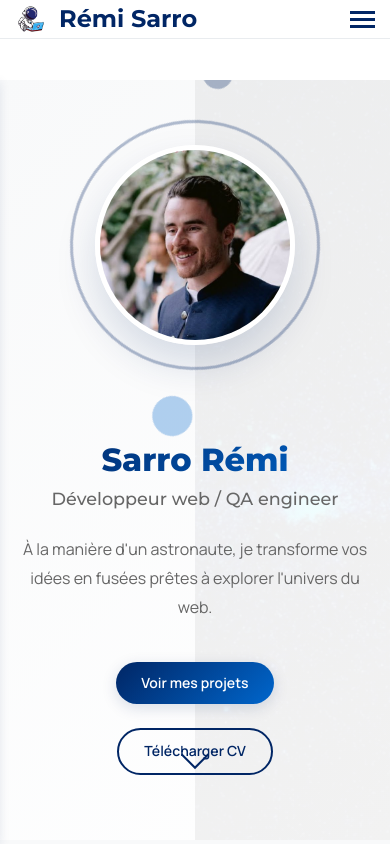
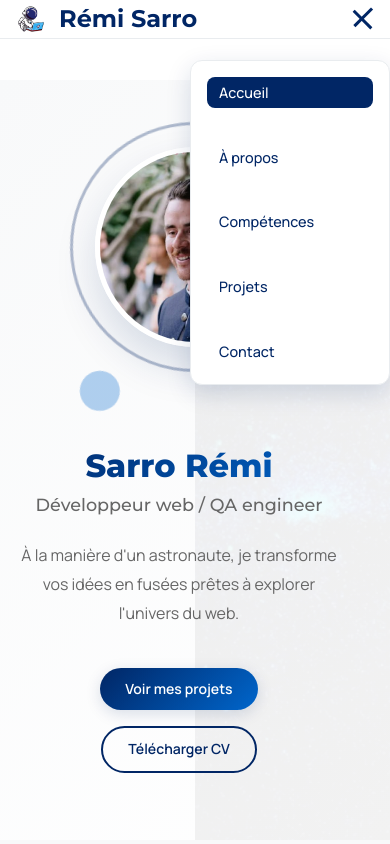
Before and after one commit to Spaceman-dev86/Portfolio-R-mi-SARRO, a plain HTML site: page index.html in a window 390 px wide. Both pictures are taken after a click on the element 362 px from the left and 19 px from the top of the page. Shown: the top 844 px of the page. Drawn offline with Linux system fonts and the light colour scheme.

Commit message:
modification CV

```diff
--- a/index.css
+++ b/index.css
@@ -354,33 +354,33 @@
         text-align: center;
     }
 
-    .hero-text {
-        padding-right: 0;
-        order: 2;
+    .hero-image {
+        order: -1;
     }
 
-    .hero-image {
-        order: 1;
+    .hero-image-wrapper {
+        max-width: 300px;
+        margin: 0 auto;
     }
 
-    .profile-image {
-        width: 300px;
-        height: 300px;
-    }
-
-    .hero-decoration {
-        width: 350px;
-        height: 350px;
+    .hero-buttons {
+        justify-content: center;
+        flex-wrap: wrap;
+        gap: 1rem;
     }
 
     .quick-about-content {
         grid-template-columns: 1fr;
-        gap: 2rem;
+        gap: 3rem;
         text-align: center;
     }
 
     .quick-about-stats {
         grid-template-columns: repeat(3, 1fr);
+    }
+
+    .scroll-indicator {
+        display: none;
     }
 }
 
--- a/index.html
+++ b/index.html
@@ -48,7 +48,7 @@
                         </p>
                         <div class="hero-buttons">
                             <a href="projets.html" class="btn btn-primary">Voir mes projets</a>
-                            <a href="cv/Rémi Sarro_CDI_Neutre_Mai.pdf" class="btn btn-outline" download>Télécharger CV</a>
+                            <a href="cv/Rémi Sarro_CV_IT.pdf" class="btn btn-outline" download>Télécharger CV</a>
                         </div>
                     </div>
                     <div class="hero-image fade-in-right">
--- a/script.js
+++ b/script.js
@@ -2,8 +2,12 @@
 
 // Initialize EmailJS
 (function() {
-    // Initialize EmailJS with your public key
-    emailjs.init("XcOFld8QJMyBHJlLC");
+    // Initialize EmailJS with your public key only if EmailJS is loaded
+    if (typeof emailjs !== 'undefined') {
+        emailjs.init("XcOFld8QJMyBHJlLC");
+    } else {
+        console.warn('EmailJS not loaded - contact form will not work');
+    }
 })();
 
 // DOM Content Loaded Event
@@ -28,9 +32,10 @@ function initNavigation() {
 
     // Mobile menu toggle
     if (navToggle && navMenu) {
-        navToggle.addEventListener('click', function() {
+        navToggle.addEventListener('click', function(e) {
+            e.preventDefault();
             navMenu.classList.toggle('show-menu');
-            navToggle.classList.toggle('active');
+            navToggle.classList.toggle('show-menu');
         });
     }
 
@@ -38,7 +43,7 @@ function initNavigation() {
     navLinks.forEach(link => {
         link.addEventListener('click', function() {
             navMenu.classList.remove('show-menu');
-            navToggle.classList.remove('active');
+            navToggle.classList.remove('show-menu');
         });
     });
 
--- a/style.css
+++ b/style.css
@@ -182,6 +182,8 @@ a:hover {
     flex-direction: column;
     cursor: pointer;
     gap: 4px;
+    z-index: 1001;
+    position: relative;
 }
 
 .nav-toggle span {
@@ -332,6 +334,23 @@ main {
     color: var(--primary-color);
 }
 
+@media (max-width: 770px) {
+    .footer-nav-columns {
+        flex-direction: column;
+        align-items: center;
+        gap: 1.5rem;
+    }
+
+    .footer-nav-col {
+        text-align: center;
+        align-items: center;
+    }
+
+    .social-links {
+        justify-content: center;
+    }
+}
+
 @media (max-width: 480px) {
     .footer-nav-columns {
         flex-direction: column;
@@ -420,37 +439,67 @@ main {
     }
 
     .nav-menu {
-        position: fixed;
-        top: 80px;
-        left: -100%;
-        width: 100%;
-        height: calc(100vh - 80px);
+        position: absolute;
+        top: 60px;
+        right: 0;
+        left: auto;
+        width: 200px;
+        height: auto;
         background: white;
         flex-direction: column;
         justify-content: flex-start;
-        align-items: center;
-        padding-top: 2rem;
-        transition: left 0.3s ease;
-        box-shadow: 0 2px 10px var(--shadow-light);
+        align-items: flex-start;
+        padding: 1rem;
+        transform: translateY(-10px);
+        opacity: 0;
+        visibility: hidden;
+        transition: all 0.3s ease;
+        box-shadow: 0 8px 25px var(--shadow-medium);
+        border-radius: 12px;
+        border: 1px solid var(--border-light);
+        z-index: 1001;
     }
 
-    .nav-menu.active {
-        left: 0;
+    .nav-menu.show-menu {
+        transform: translateY(0);
+        opacity: 1;
+        visibility: visible;
+    }
+
+    .nav-menu li {
+        width: 100%;
+        margin-bottom: 0.1rem;
+    }
+
+    .nav-menu .nav-link {
+        width: 100%;
+        text-align: left;
+        padding: 0.25rem 0.75rem;
+        border-radius: 8px;
+        font-size: 0.9rem;
+        display: block;
+    }
+
+    .nav-menu .nav-link:hover,
+    .nav-menu .nav-link.active {
+        background: var(--primary-color);
+        color: white;
     }
 
     .nav-toggle {
         display: flex;
+        position: relative;
     }
 
-    .nav-toggle.active span:nth-child(1) {
+    .nav-toggle.show-menu span:nth-child(1) {
         transform: rotate(45deg) translate(5px, 5px);
     }
 
-    .nav-toggle.active span:nth-child(2) {
+    .nav-toggle.show-menu span:nth-child(2) {
         opacity: 0;
     }
 
-    .nav-toggle.active span:nth-child(3) {
+    .nav-toggle.show-menu span:nth-child(3) {
         transform: rotate(-45deg) translate(7px, -6px);
     }
 
```
Also changed, not shown: competences.css (+9 -0 lines), contact.html (+1 -1 lines), projets.html (+2 -2 lines), 2 other files.
